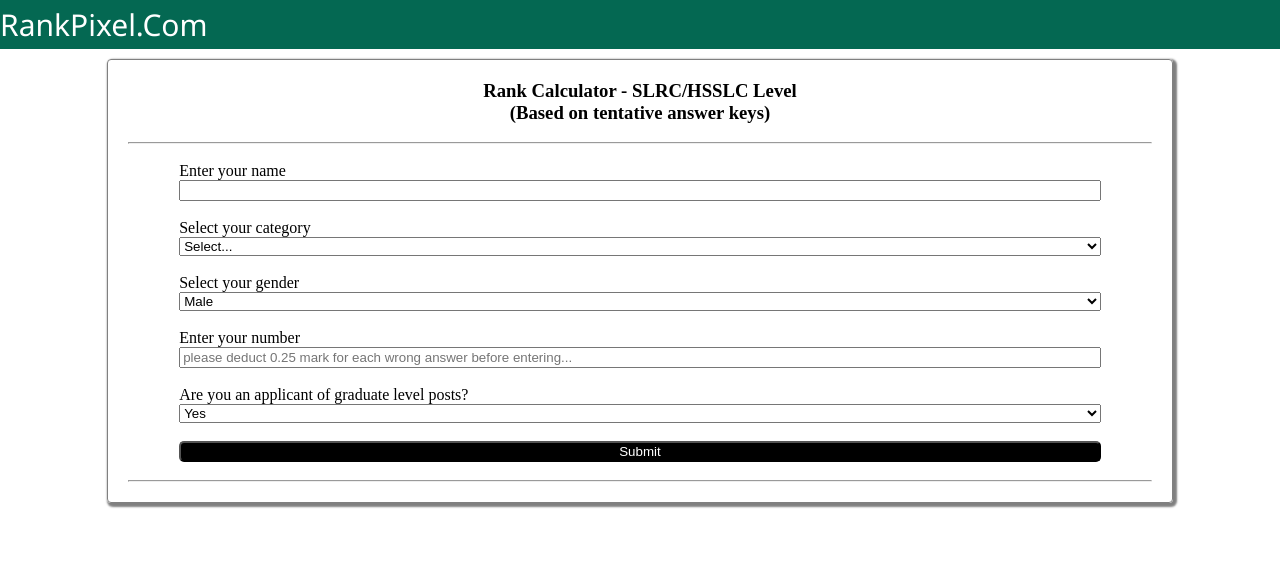
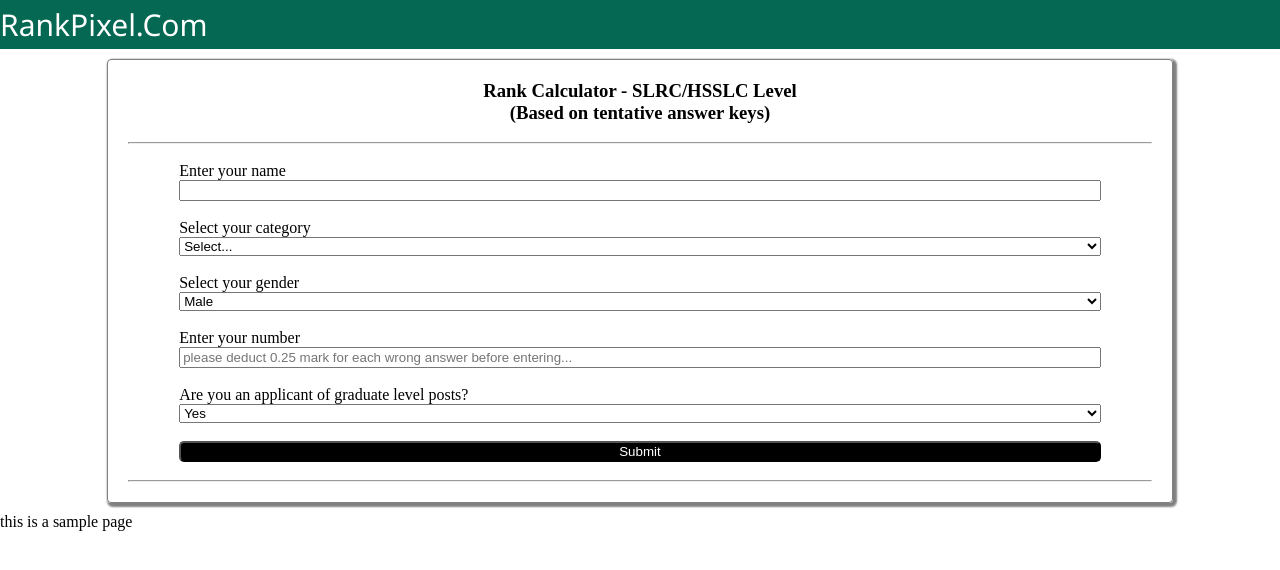
Before and after one commit to InsightAcademy/2024, a plain HTML site: page index.html in a window 1280 px wide. Drawn offline with Linux system fonts and the light colour scheme.

Commit message:
Update index.html

```diff
--- a/index.html
+++ b/index.html
@@ -119,5 +119,5 @@
         </form>
     </main>
 </body>
-
+<footer>this is a sample page </footer>
 </html>
```
